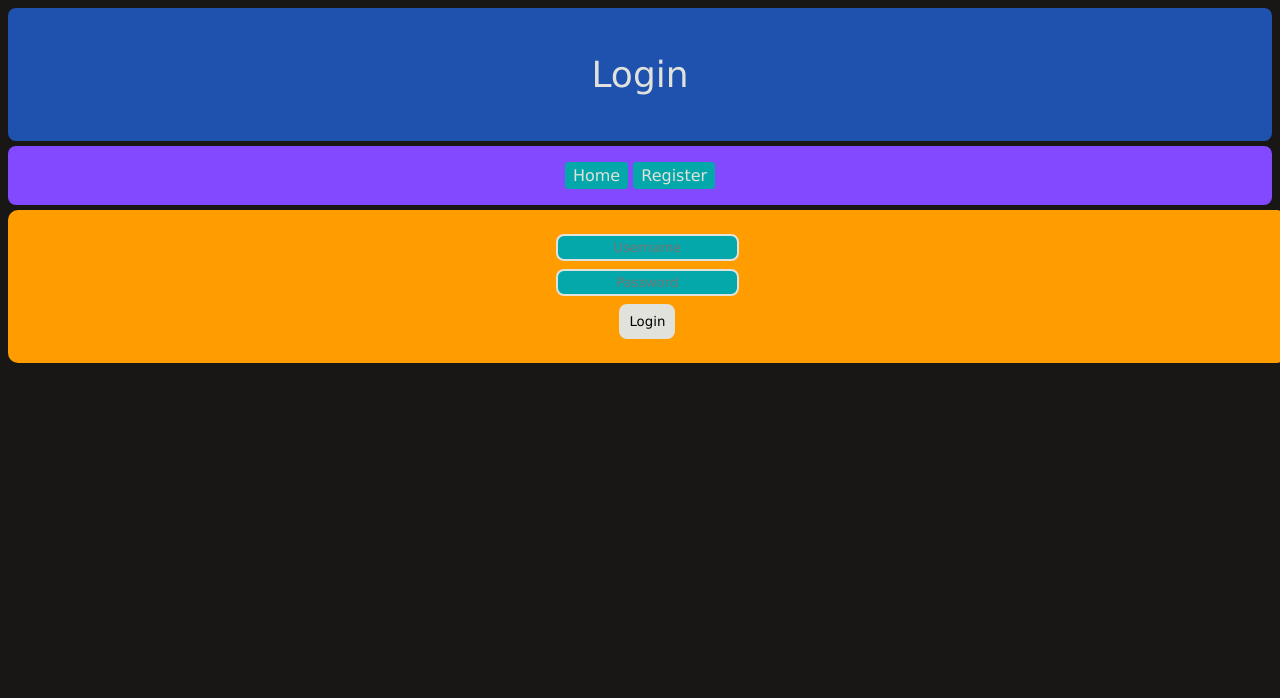
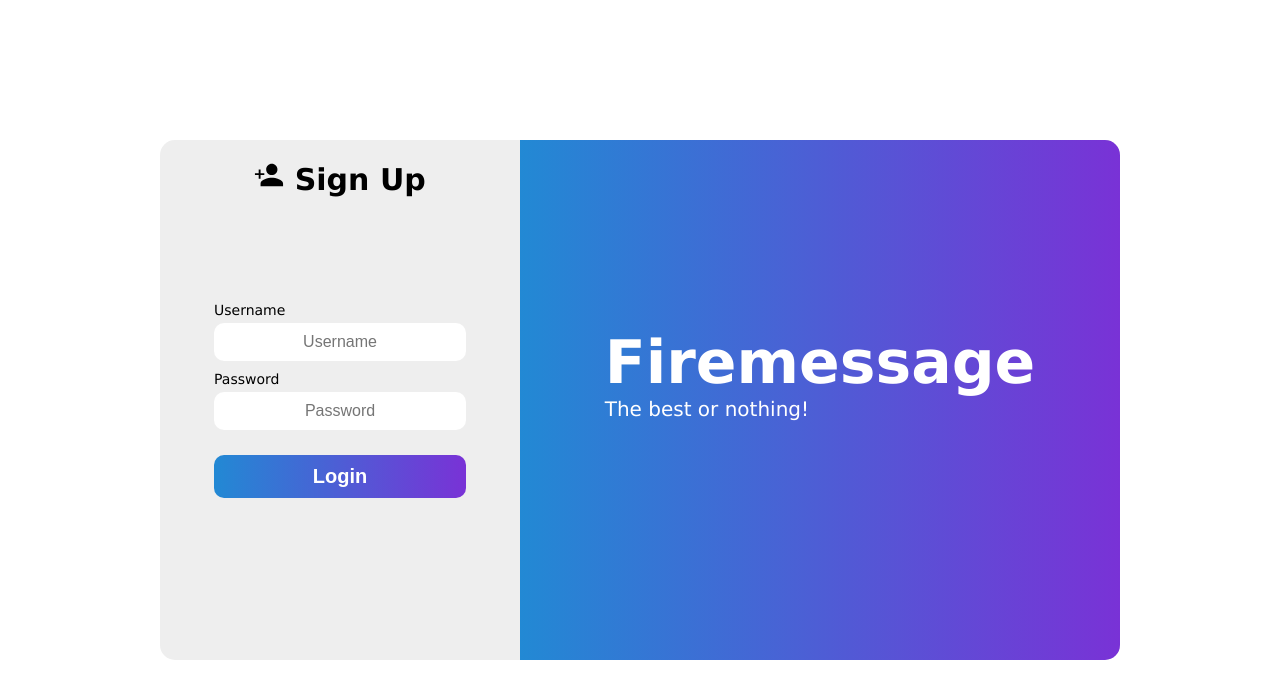
Before and after one commit to JacoMalan1/firemessage-backend, a website: page public/login.html in a window 1280 px wide. Drawn offline with nearby package versions, Linux system fonts and the light colour scheme.

Commit message:
Changed login form

```diff
--- /dev/null
+++ b/public/css/style.scss
@@ -0,0 +1,98 @@
+* {
+    margin: 0;
+    padding: 0;
+}
+
+*,
+*::before,
+*::after {
+    box-sizing: border-box;
+}
+
+html {
+    font-size: 62.5%;
+}
+
+body {
+    font-family: Verdana, Geneva, Tahoma, sans-serif;
+
+    .login {
+        position: absolute;
+        top: 50%;
+        left: 50%;
+        transform: translate(-50%, -50%);
+        background-color: #eee;
+        width: 75vw;
+        height: 65vh;
+        display: grid;
+        grid-template-columns: 3fr 5fr;
+        border-radius: 1.5rem;
+
+        .left {
+            position: relative;
+
+            h1 {
+                font-size: 3rem;
+                text-align: center;
+                margin: 2rem 0;
+            }
+
+            form {
+                position: absolute;
+                top: 50%;
+                left: 50%;
+                transform: translate(-50%, -50%);
+                width: 70%;
+
+                label {
+                    font-size: 1.4rem;
+                }
+
+                input {
+                    width: 100%;
+                    padding: 1rem 1.6rem;
+                    margin-top: .5rem;
+                    font-size: 1.6rem;
+                    text-align: center;
+                    border: none;
+                    border-radius: 1rem;
+
+                    &:not(:last-child) {
+                        margin-bottom: 1rem;
+                    }
+
+                    &[type=submit] {
+                        margin-top: 1.5rem;
+                        background-image: linear-gradient(to right, #2289d4, #7932d6);
+                        color: #fff;
+                        font-weight: 600;
+                        font-size: 2rem;
+                    }
+                }
+            }
+        }
+
+        .right {
+            background-image: linear-gradient(to right, #2289d4, #7932d6);
+            border-top-right-radius: 1.5rem;
+            border-bottom-right-radius: 1.5rem;
+            color: #fff;
+            position: relative;
+
+            .text {
+                position: absolute;
+                top: 45%;
+                left: 50%;
+                transform: translate(-50%, -50%);
+
+                h1 {
+                    font-size: 6rem;
+                }
+
+                p {
+                    font-size: 2rem;
+                }
+            }
+        }
+    }
+}
--- /dev/null
+++ b/public/js/login.js
@@ -0,0 +1,16 @@
+function login() {
+
+    const uname = document.getElementById('uname').value;
+    const pword = document.getElementById('pword').value;
+
+    const send = { uname, pword };
+    console.log(send);
+
+    fetch('http://localhost:8080/login', {
+        method: 'POST',
+        headers: new Headers({ 'Content-Type': 'application/json' }),
+        body: JSON.stringify(send)
+    }).then(res => res.json()).then(content => console.log(content)).catch(err => console.log(err));
+    console.log("fetch");
+
+}
--- a/public/login.html
+++ b/public/login.html
@@ -1,53 +1,35 @@
 <!DOCTYPE html>
-<html>
-
+<html lang="en">
 <head>
+    <meta charset="UTF-8">
+    <meta name="viewport" content="width=device-width, initial-scale=1.0">
+    <meta http-equiv="X-UA-Compatible" content="ie=edge">
+    <title>FireMessage | Login</title>
+    <!-- VENDORS -->
+    <script src="https://unpkg.com/ionicons@4.5.9-1/dist/ionicons.js"></script>
+    <!-- CSS -->
     <link rel="stylesheet" href="css/style.css">
-        <title>FireMessage | Login</title>
+    <!-- JS -->
+    <script src="js/login.js"></script>
 </head>
-
-    <header>
-        <p>Login</p>
-    </header>
-
-    <nav>
-
-        <a href="index.html">Home</a>
-        <a href="register.html">Register</a>
-
-    </nav>
-
 <body>
-
-        <script>
-
-            function login() {
-
-                const uname = document.getElementById('uname').value;
-                const pword = document.getElementById('pword').value;
-
-                const send = { uname, pword };
-                console.log(send);
-
-                fetch('http://localhost:8080/login', {
-                    method: 'POST',
-                    headers: new Headers({ 'Content-Type': 'application/json' }),
-                    body: JSON.stringify(send)
-                }).then(res => res.json()).then(content => console.log(content)).catch(err => console.log(err));
-                console.log("fetch");
-
-            }
-
-        </script>
-
-        <div class="container">
-
+    <section class="login">
+        <div class="left">
+            <h1><ion-icon name="person-add"></ion-icon> Sign Up</h1>
+            <form>
+                <label for="uname">Username</label>
                 <input id="uname" type="text" placeholder="Username"><br>
+                <label for="pword">Password</label>
                 <input id="pword" type="password" placeholder="Password"><br>
                 <input type="submit" value="Login" onclick="login()">
-
+            </form>
         </div>
-
+        <div class="right">
+            <div class="text">
+                <h1>Firemessage</h1>
+                <p>The best or nothing!</p>
+            </div>
+        </div>
+    </section>
 </body>
-
 </html>
```
Also changed, not shown: public/css/style.css, 1 other file. Lines whose indentation alone changed are shown as unchanged.
